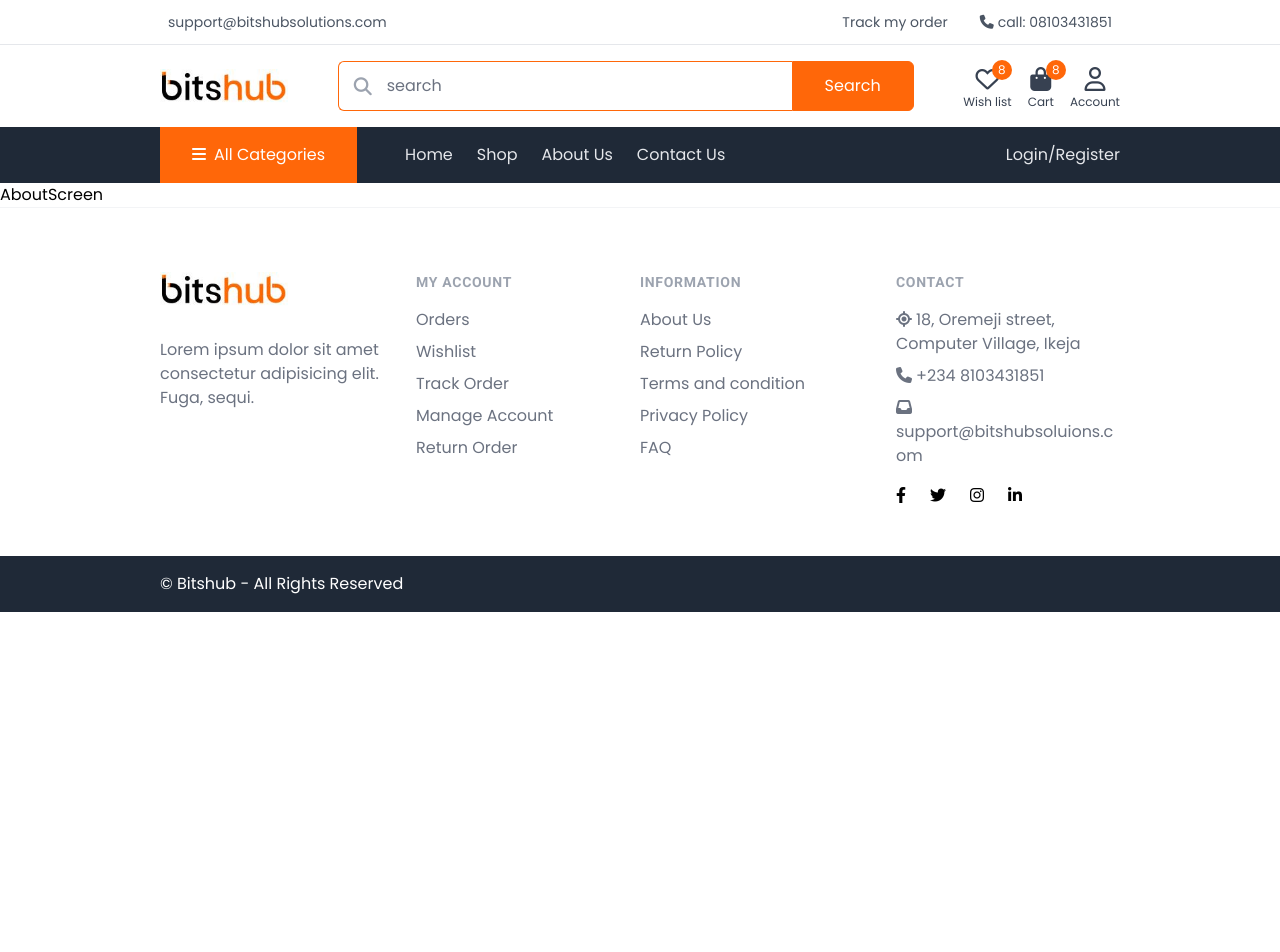
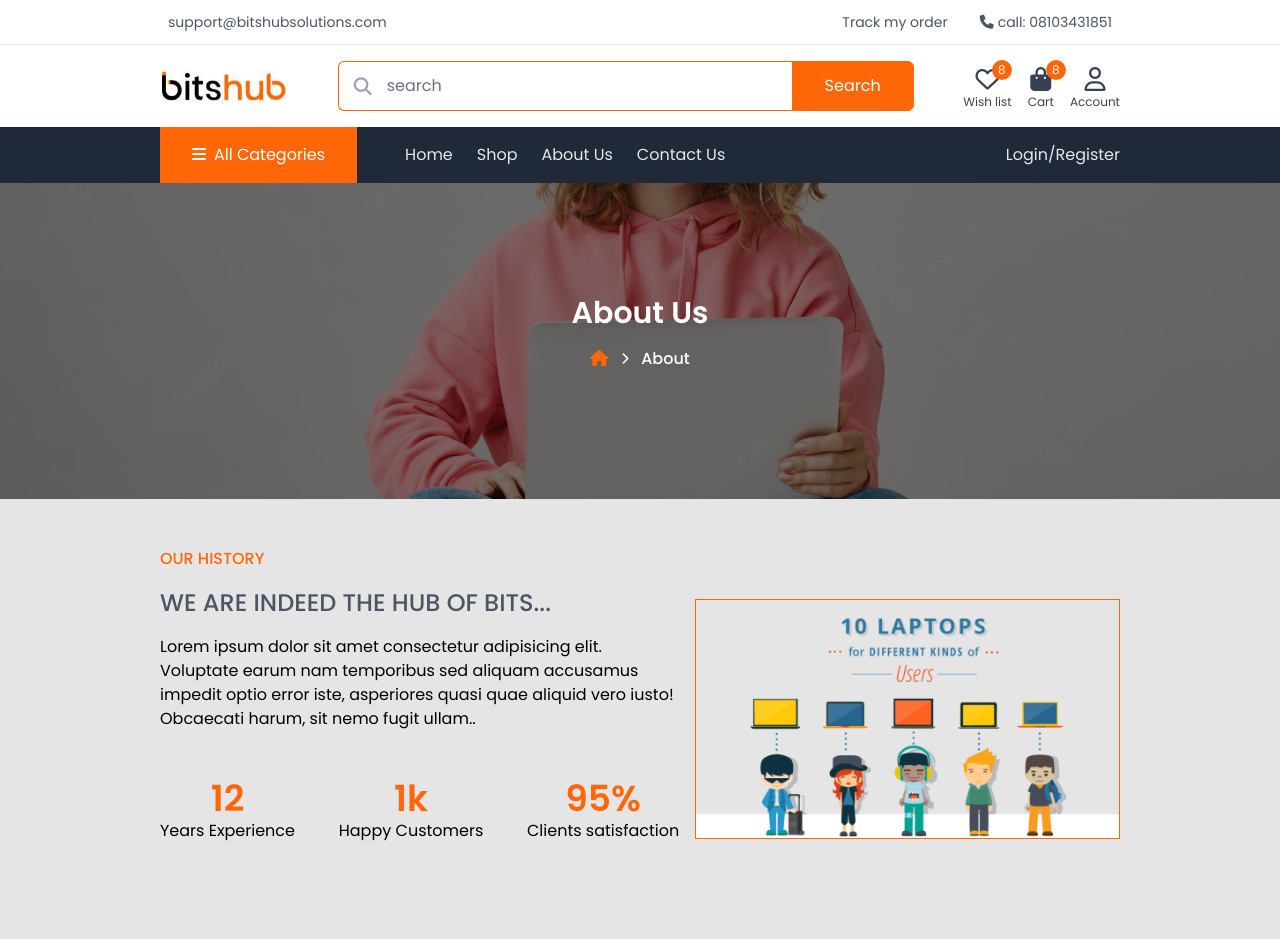
Before and after one commit to samsiteweb/bitshub-frontend, a React (Create React App) app: page /about in a window 1280 px wide. Shown: the top 952 px of the page. Before the commit the page ends 800 px from the top, so only its background shows below. Built offline with nearby package versions, Linux system fonts and the light colour scheme.

Commit message:
built about us UI

```diff
--- a/src/components/Breadcrumbs.js
+++ b/src/components/Breadcrumbs.js
@@ -2,17 +2,18 @@ import React from "react";
 import { Link } from "react-router-dom";
 
 const Breadcrumbs = (props) => {
-  const { page } = props;
+  const { page, secondary } = props;
   return (
     <div className="container py-4 flex items-center gap-3">
       <Link to="/" className="text-primary text-base">
         <i className="fas fa-home"></i>
       </Link>
 
-      <span className="text sm text-gray-400">
-        <i className="fas fa-cheveron-right"></i>
+      <span className={`text-xs ${secondary ? " text-white" : "text-primary"}`}>
+        <i className="fas fa-chevron-right"></i>
       </span>
-      <p className="text-gray-600 font-medium">{page}</p>
+
+      <p className={`font-medium ${secondary ? " text-white" : "text-primary"}`}>{page}</p>
     </div>
   );
 };
--- /dev/null
+++ b/src/components/TeamCard.js
@@ -0,0 +1,25 @@
+import React from "react";
+import avatar from "../images/avatar.png";
+
+const TeamCard = (props) => {
+  const { name, email, social, title, id } = props.item;
+  console.log(name, email, social, title);
+  return (
+    <div className="bg-white rounded shadow overflow-hidden group">
+      <div className="">
+        <img src="" alt="avatar" className="w-[100%] h-[100%]" />
+      </div>
+      <div className="pt-4 pb-3 px-2">
+        <p className="font-medium mb-2">{name}</p>
+        <p className="text-xs text-gray-800">{title}</p>
+        <div>
+          <a href="" className="text-xs text-gray-500">
+            {email}
+          </a>
+        </div>
+      </div>
+    </div>
+  );
+};
+
+export default TeamCard;
--- /dev/null
+++ b/src/data/teamData.js
@@ -0,0 +1,32 @@
+export const TeamData = {
+  teams: [
+    {
+      id: 1,
+      name: "Ifedayo Agboola",
+      email: "ifedayoagboola@bitshub.it",
+      title: "Founder, CEO",
+      social: "https://www.linkedin.com/in/ifedayo-agboola-05a093147/",
+    },
+    {
+      id: 2,
+      name: "Ibrahim Adebayo",
+      email: "ibrahimadebayo@bitshub.it",
+      title: "Financial manager",
+      social: "https://www.linkedin.com/in/ifedayo-agboola-05a093147/",
+    },
+    {
+      id: 3,
+      name: "Felix Ipsum",
+      email: "felixipsum@bitshub.it",
+      title: "Sales manager",
+      social: "https://www.linkedin.com/in/ifedayo-agboola-05a093147/",
+    },
+    {
+      id: 4,
+      name: "Toheeb Oladeinde",
+      email: "toheeboladeinde@bitshub.it",
+      title: "Content manager",
+      social: "https://www.linkedin.com/in/ifedayo-agboola-05a093147/",
+    },
+  ],
+};
--- a/src/screens/AboutScreen.js
+++ b/src/screens/AboutScreen.js
@@ -1,7 +1,109 @@
 import React from "react";
+import Breadcrumbs from "../components/Breadcrumbs";
+import TeamCard from "../components/TeamCard";
+import { TeamData } from "../data/teamData";
 
 const AboutScreen = () => {
-  return <div>AboutScreen</div>;
+  return (
+    <div>
+      <div
+        className="bg-cover bg-no-repeat bg-center"
+        style={{
+          backgroundImage: "url(/assets/img-13.webp)",
+        }}
+      >
+        <div className="flex flex-col items-center bg-black bg-opacity-50 py-28">
+          <p className="text-white text-3xl font-semibold">About Us</p>
+          <div>
+            <Breadcrumbs page="About" secondary />
+          </div>
+        </div>
+      </div>
+      <div className="bg-[#E5E5E5]">
+        <div className="container flex flex-col md:flex-row items-center py-12 gap-4 ">
+          <div className="w-full md:w-[55%]">
+            <p className="uppercase text-primary font-medium text-base">Our history</p>
+            <p className="text-2xl text-gray-600 font-medium uppercase py-4">We are indeed the Hub of bits...</p>
+            <p>
+              Lorem ipsum dolor sit amet consectetur adipisicing elit. Voluptate earum nam temporibus sed aliquam
+              accusamus impedit optio error iste, asperiores quasi quae aliquid vero iusto! Obcaecati harum, sit nemo
+              fugit ullam..
+            </p>
+            <div className="flex justify-between items-center">
+              <div className="py-12 text-center">
+                <p className="text-primary text-4xl font-semibold">12</p>
+                <p>Years Experience</p>
+              </div>
+              <div className="py-12 text-center">
+                <p className="text-primary text-4xl font-semibold">1k</p>
+                <p>Happy Customers</p>
+              </div>
+              <div className="py-12 text-center">
+                <p className="text-primary text-4xl font-semibold">95%</p>
+                <p>Clients satisfaction</p>
+              </div>
+            </div>
+          </div>
+          <div className="w-full md:w-[45%] border-primary border">
+            <img className="w-full h-full" src="../assets/img-11.webp" alt="" />
+          </div>
+        </div>
+      </div>
+      <div className="my-16 px-16 flex flex-col md:flex-row items-center gap-8 md:container">
+        <div className="w-full md:w-[45%] h-full">
+          <img className="w-full" src="../assets/img-14.jpeg" alt="" />
+        </div>
+        <div className="w-full md:w-[55%]">
+          <p className="uppercase text-primary font-medium text-base">Our vision</p>
+          <p className="text-2xl text-gray-600 font-medium uppercase py-4">
+            OUR VISION IS SIMPLE - WE EXIST TO ACCELERATE OUR CUSTOMERS’ PROGRESS
+          </p>
+          <p>
+            Lorem ipsum dolor sit amet consectetur adipisicing elit. Perspiciatis placeat ipsum quisquam nulla dolorem
+            dignissimos cum numquam harum aliquam recusandae praesentium similique cupiditate, deleniti, quo fugiat
+            incidunt nemo voluptates quam!
+          </p>
+          <ul>
+            <li>
+              <i className="fas fa-chevron-right text-sm text-primary pr-4 py-2"></i>We build strong relationships
+            </li>
+            <li>
+              <i className="fas fa-chevron-right text-sm text-primary pr-4 py-2"></i>We encourage initiative and provide
+              opportunity
+            </li>
+            <li>
+              <i className="fas fa-chevron-right text-sm text-primary pr-4 py-2"></i>We embrace change and creativity
+            </li>
+            <li>
+              <i className="fas fa-chevron-right text-sm text-primary pr-4 py-2"></i>We build strong relationships
+            </li>
+            <li>
+              <i className="fas fa-chevron-right text-sm text-primary pr-4 py-2"></i>We champion an environment of
+              honesty
+            </li>
+          </ul>
+        </div>
+      </div>
+      <div className="container text-center">
+        <p className="text-2xl text-gray-600 font-medium uppercase py-4">Meet with our team</p>
+        <div className="grid lg:grid-cols-4 gap-3 md:grid-cols-3 sm:grid-cols-2">
+          {TeamData.teams.map((item) => {
+            return <TeamCard item={item} key={item.id} />;
+          })}
+        </div>
+      </div>
+      <div className="container my-8 text-center">
+        <p className="text-2xl text-gray-600 font-medium uppercase py-4">Our partners</p>
+        <div className="flex flex-col md:flex-row justify-center items-center gap-8">
+          <p className="text-primary font-semibold text-base">Zaron Cosmetics</p>
+          <p className="text-primary font-semibold text-base">Advanced Waste Projects</p>
+          <p className="text-primary font-semibold text-base">Laptop Clinic</p>
+          <p className="text-primary font-semibold text-base">lorem Ipsum</p>
+          <p className="text-primary font-semibold text-base">Zaron Cosmetics</p>
+        </div>
+      </div>
+    </div>
+  );
 };
 
 export default AboutScreen;
--- a/src/screens/ContactScreen.js
+++ b/src/screens/ContactScreen.js
@@ -1,7 +1,24 @@
 import React from "react";
+import Breadcrumbs from "../components/Breadcrumbs";
 
 const ContactScreen = () => {
-  return <div>Contact</div>;
+  return (
+    <div>
+      <div
+        className="bg-cover bg-no-repeat bg-center"
+        style={{
+          backgroundImage: "url(/assets/img-13.webp)",
+        }}
+      >
+        <div className="flex flex-col items-center bg-black bg-opacity-50 py-28">
+          <p className="text-white text-3xl font-semibold">Contact Us</p>
+          <div>
+            <Breadcrumbs page="Contact" secondary />
+          </div>
+        </div>
+      </div>
+    </div>
+  );
 };
 
 export default ContactScreen;
```
Also changed, not shown: public/assets/avatar.png (added).
